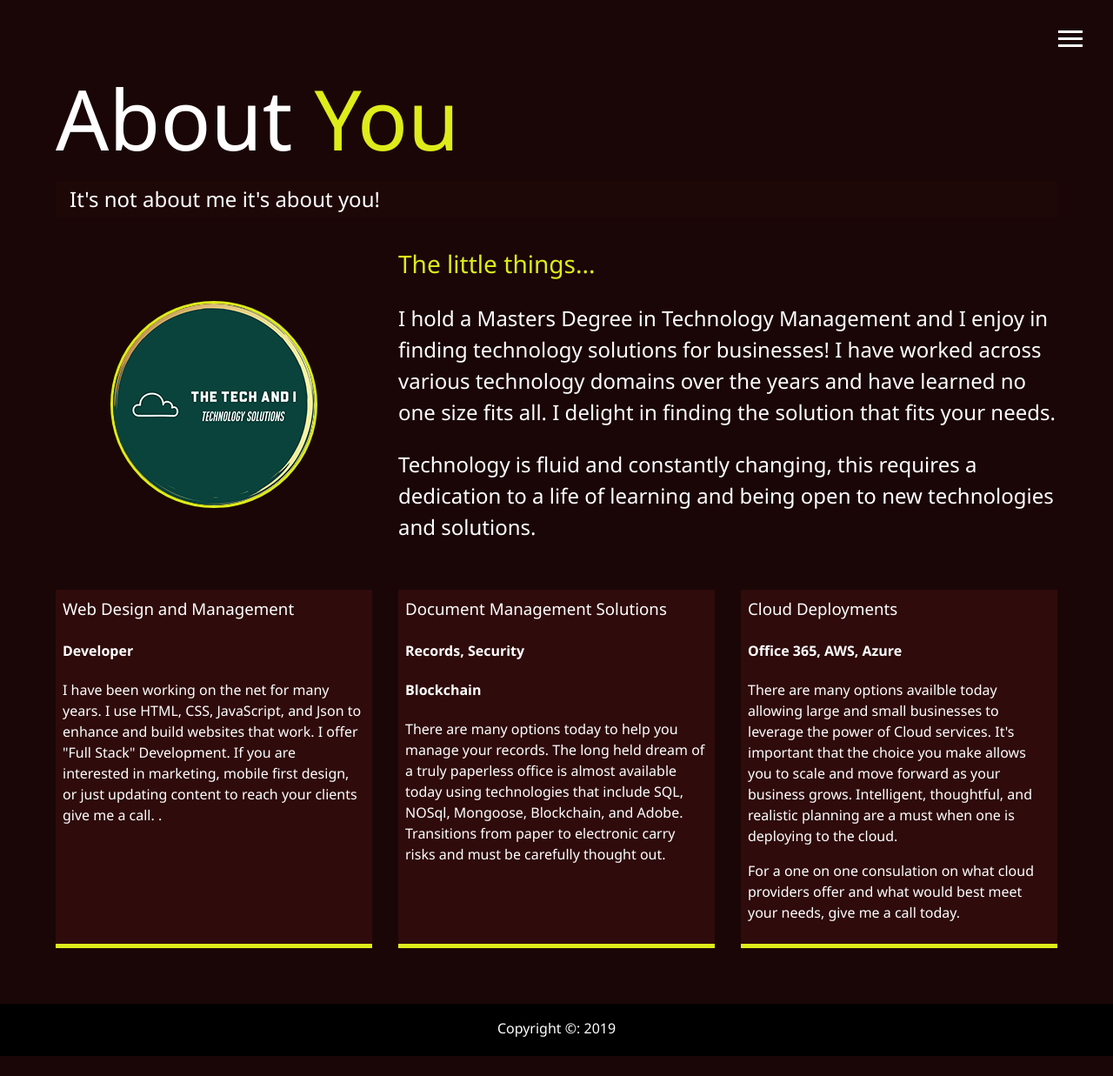
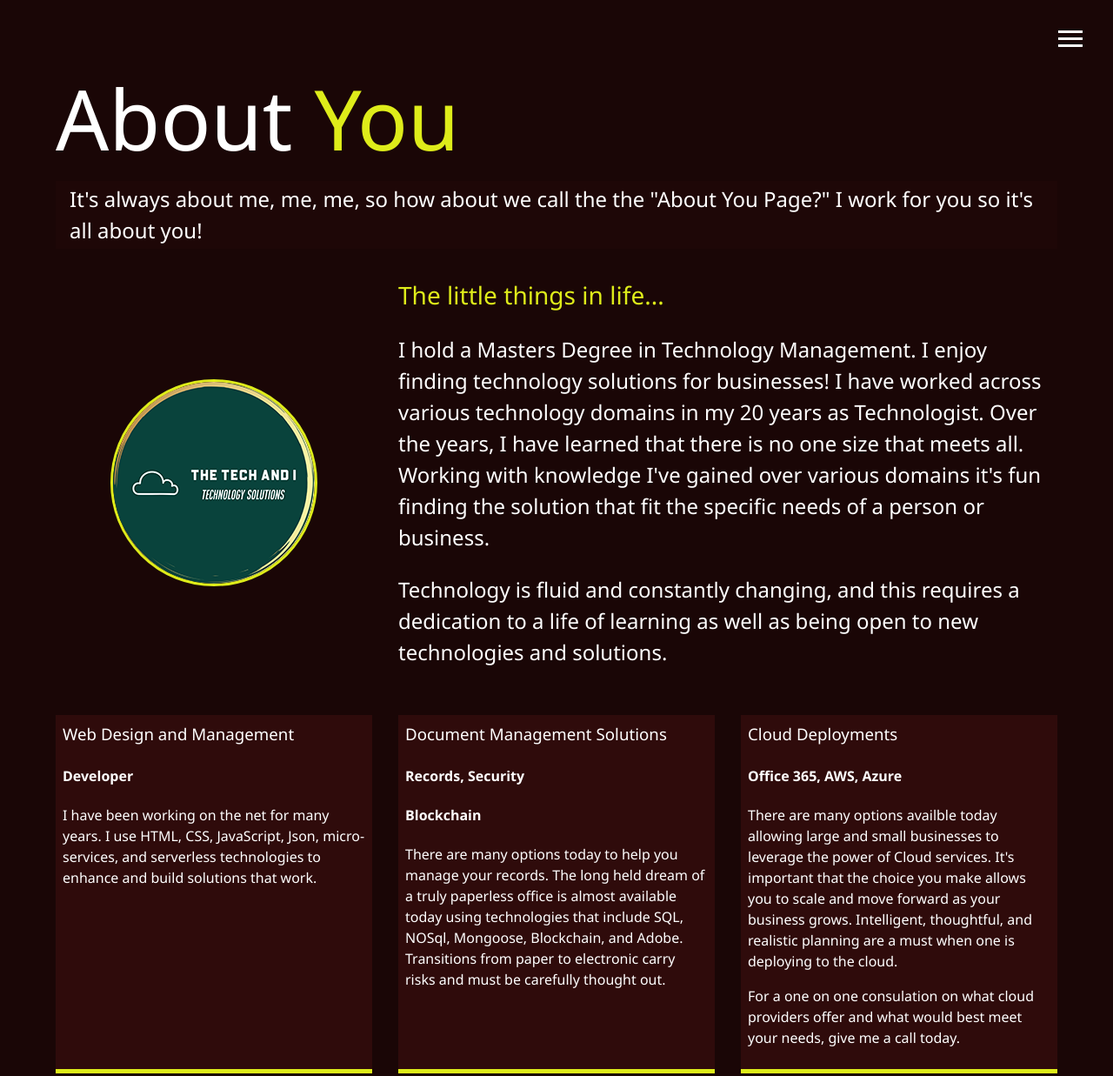
Before and after one commit to jhmblvd/thetechandiweb, a website: page dist/about.html in a window 1280 px wide. Shown: the top 1237 px of the page at 87% size. Before the commit the page ends 1214 px from the top, so only its background shows below. Drawn offline with Linux system fonts and the light colour scheme.

Commit message:
fixing typos

```diff
--- a/dist/about.html
+++ b/dist/about.html
@@ -55,29 +55,31 @@
             <span class="text-secondary">You</span>
         </h1>
         <h2 class="sm-heading">
-            It's not about me it's about you!</span>
+            It's always about me, me, me, so how about we call the the "About You Page?" I work for you so it's all
+            about you! </span>
         </h2>
         <div class="about-info">
             <img src="img/logo_trans.png" alt="John Mahoney" class="bio-image">
 
             <div class="bio">
-                <h3 class="text-secondary">The little things...</h3>
-                <p>I hold a Masters Degree in Technology Management and I enjoy in finding technology solutions for
-                    businesses! I have worked across various technology domains
-                    over the years and have learned no one size fits all. I delight in finding the solution that fits
-                    your needs.
-                    <p> Technology is fluid and constantly changing, this requires a dedication to a life of learning
-                        and being open to new technologies and solutions.</p>
+                <h3 class="text-secondary">The little things in life...</h3>
+                <p>I hold a Masters Degree in Technology Management. I enjoy finding technology solutions for
+                    businesses! I have worked across various technology domains in my 20 years as Technologist.
+                    Over the years, I have learned that there is no one size that meets all. Working with knowledge I've
+                    gained over various
+                    domains it's fun finding the solution that fit the specific needs of a person or business.
+                    <p> Technology is fluid and constantly changing, and this requires a dedication to a life of
+                        learning
+                        as well as being open to new technologies and solutions.</p>
                 </p>
             </div>
 
             <div class="job job-1">
                 <h3>Web Design and Management</h3>
                 <h4>Developer</h4>
-                <p>I have been working on the net for many years. I use HTML, CSS, JavaScript, and Json to enhance and
-                    build websites that work.
-                    I offer "Full Stack" Development. If you are interested in marketing, mobile first design, or
-                    just updating content to reach your clients give me a call. .
+                <p>I have been working on the net for many years. I use HTML, CSS, JavaScript, Json, micro-services, and
+                    serverless technologies to enhance and
+                    build solutions that work.
                 </p>
             </div>
 
```
